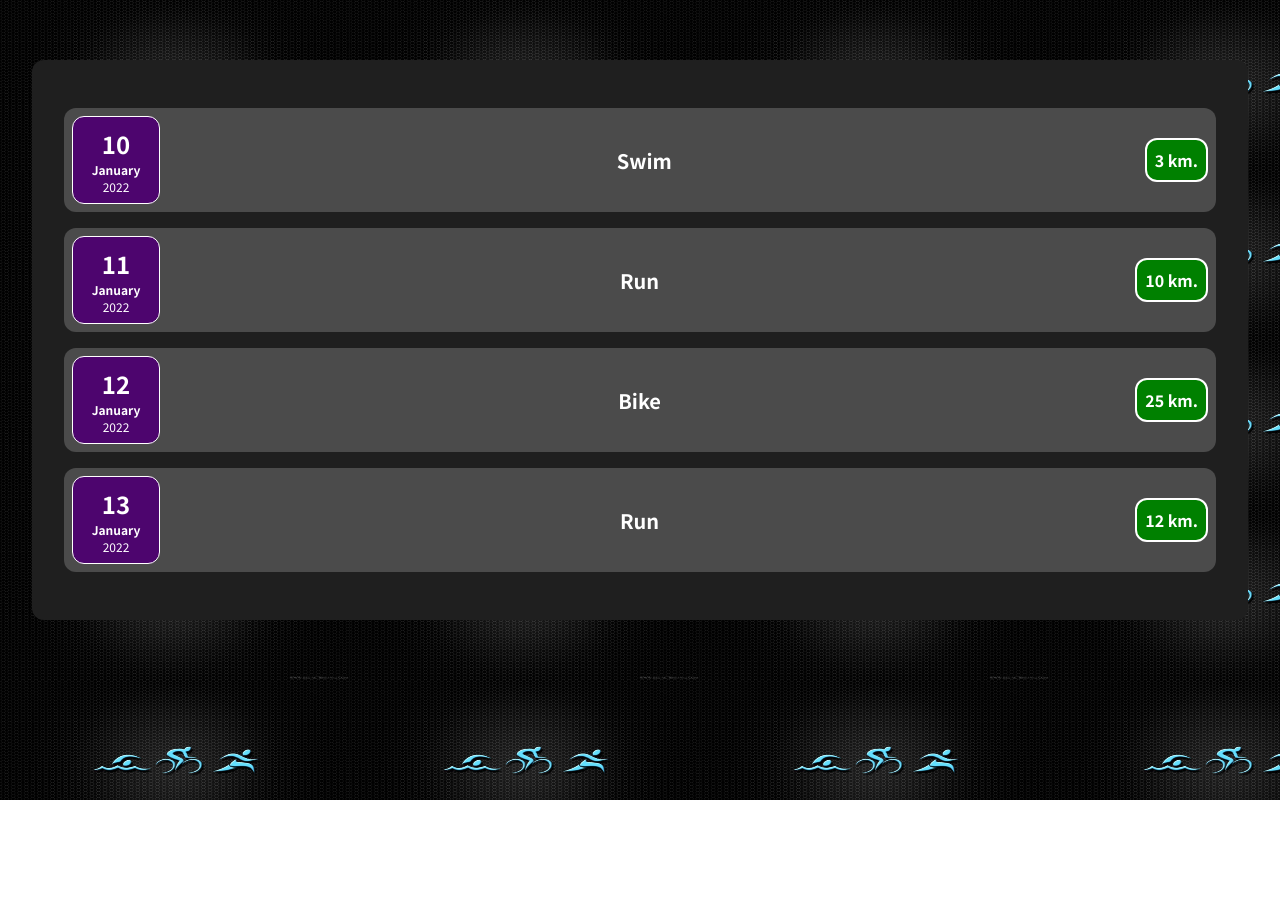
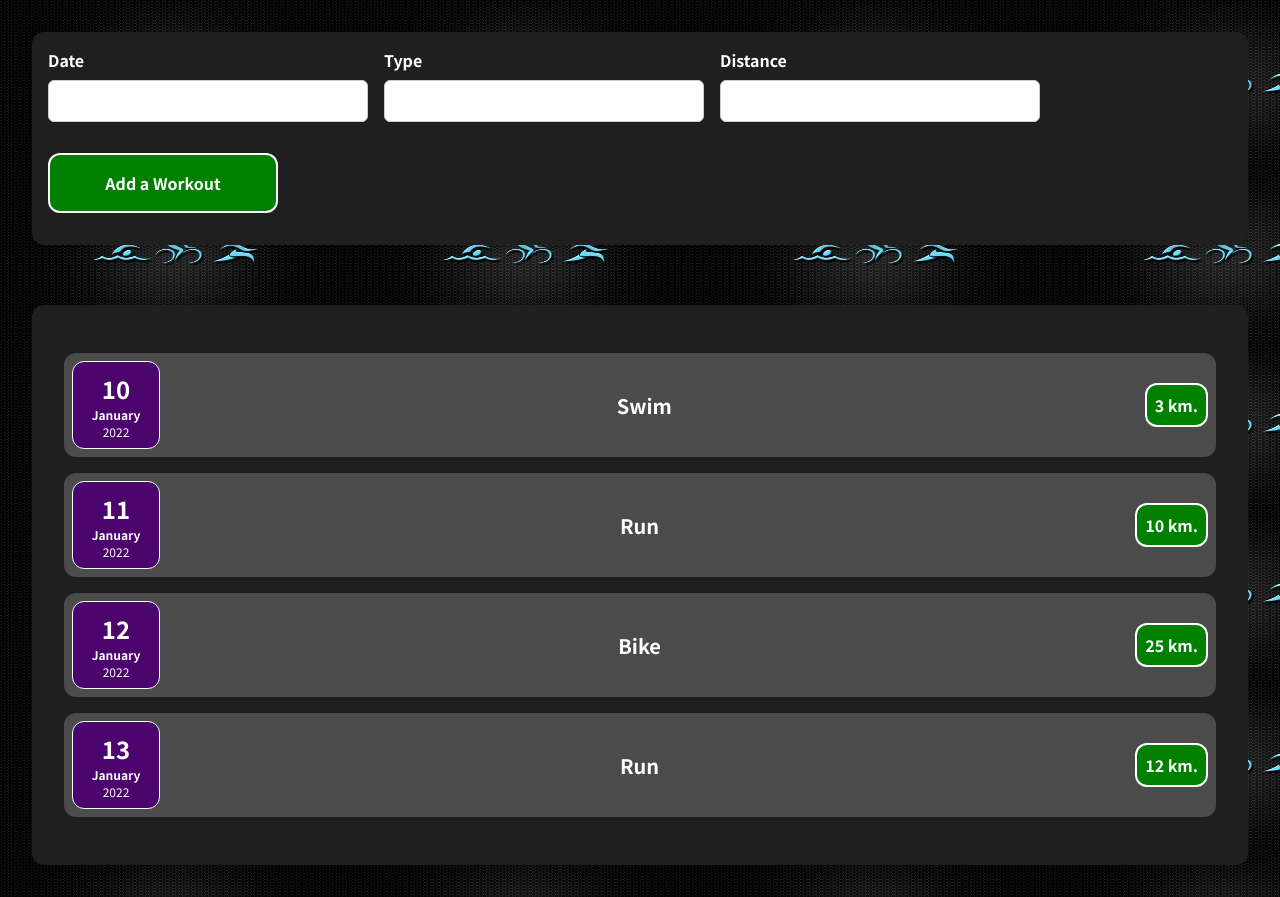
Before and after one commit to cailqk/ReactJS-project, a JavaScript app: page / in a window 1280 px wide. Before the commit the page ends 800 px from the top, so only its background shows below. Built offline with nearby package versions, Linux system fonts and the light colour scheme.

Commit message:
added a basic form for adding a new workout

```diff
--- a/src/App.js
+++ b/src/App.js
@@ -1,4 +1,5 @@
 import Workouts from "./custom_components/Contents/Workouts";
+import AddNew from "./custom_components/AddNew/AddNew";
 
 function App() {
   const workouts = [
@@ -30,6 +31,7 @@ function App() {
 
   return (
     <div>
+      <AddNew />
      <Workouts item={workouts}/>
     </div>
   );
--- /dev/null
+++ b/src/custom_components/AddNew/AddNew.css
@@ -0,0 +1,42 @@
+.new-workout {
+    background-color: rgb(31, 31, 31);
+    color: white;
+    padding: 1rem;
+    margin: 2rem auto;
+    width: 80rem;
+    max-width: 95%;
+    border-radius: 12px;
+    text-align: center;
+    box-shadow: 0 1px 8px rgba(0, 0, 0, 0.25);
+}
+
+.new-workout button {
+    font: inherit;
+    cursor: pointer;
+    padding: 1rem 2rem;
+    border: 2px solid white;
+    background-color: green;
+    color: white;
+    border-radius: 12px;
+    float: right;
+    margin-top: 15px;
+    font-weight: bolder;
+    width: 230px;
+}
+
+.new-workout button:hover,
+.new-workout button:active {
+    background-color: #510674;
+    border-color: #510674;
+}
+
+.new-workout button.alternative {
+    color: #220131;
+    border-color: transparent;
+    background-color: transparent;
+}
+
+.new-workout button.alternative:hover,
+.new-workout button.alternative:active {
+    background-color: #ddb3f8;
+}
--- /dev/null
+++ b/src/custom_components/AddNew/AddNew.js
@@ -0,0 +1,14 @@
+import Form from "./Form";
+import './AddNew.css'
+
+function AddNew () {
+
+    return (
+      <div className="new-workout">
+          <Form />
+      </div>
+    )
+
+}
+
+export default AddNew;
--- /dev/null
+++ b/src/custom_components/AddNew/Form.css
@@ -0,0 +1,26 @@
+.new-workout_controls {
+    display: flex;
+    flex-wrap: wrap;
+    gap: 1rem;
+    margin-bottom: 1rem;
+    text-align: left;
+  }
+
+  .new-workout_control label {
+    font-weight: bold;
+    margin-bottom: 0.5rem;
+    display: block;
+  }
+
+  .new-workout_control input {
+    font: inherit;
+    padding: 0.5rem;
+    border-radius: 6px;
+    border: 1px solid #ccc;
+    width: 20rem;
+    max-width: 100%;
+  }
+
+  .new-workout_button {
+    position: relative;
+  }
--- /dev/null
+++ b/src/custom_components/AddNew/Form.js
@@ -0,0 +1,27 @@
+import './Form.css'
+
+function Form() {
+  return (
+    <form>
+      <div className="new-workout_controls">
+        <div className="new-workout_control">
+          <label>Date</label>
+          <input></input>
+        </div>
+        <div className="new-workout_control">
+          <label>Type</label>
+          <input></input>
+        </div>
+        <div className="new-workout_control">
+          <label>Distance</label>
+          <input></input>
+        </div>
+        <div className="new-workout_button">
+          <button type="submit">Add a Workout</button>
+        </div>
+      </div>
+    </form>
+  );
+}
+
+export default Form;
```
Also changed, not shown: 1 other file (tests, documents, lock files or other folders).
